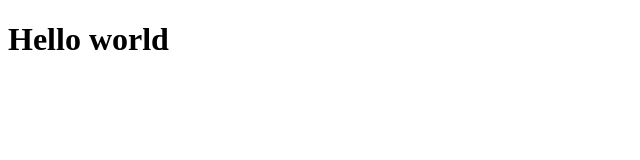
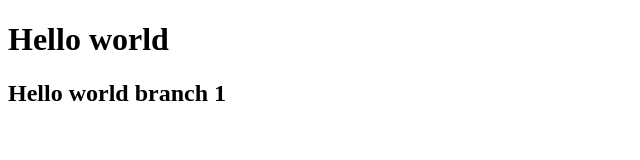
Before and after one commit to hayatul-islam/learn-team-work, a plain HTML site: page index.html in a window 1280 px wide. Shown: the whole page, without its empty margins (0-640 px from the left). Drawn offline with Linux system fonts and the light colour scheme.

Commit message:
code change branch 1

```diff
--- a/index.html
+++ b/index.html
@@ -10,6 +10,7 @@
 
 <body>
     <h1>Hello world</h1>
+    <h2>Hello world branch 1</h2>
 </body>
 
 </html>
```
